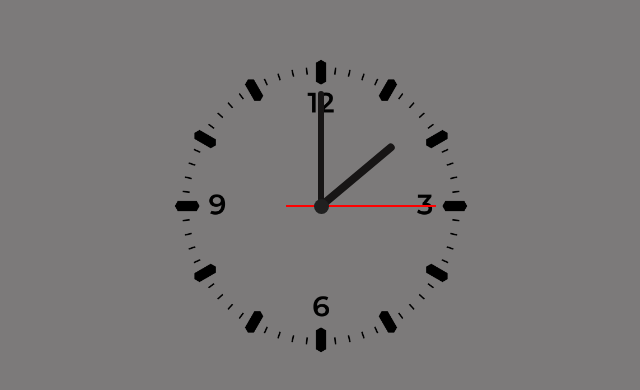
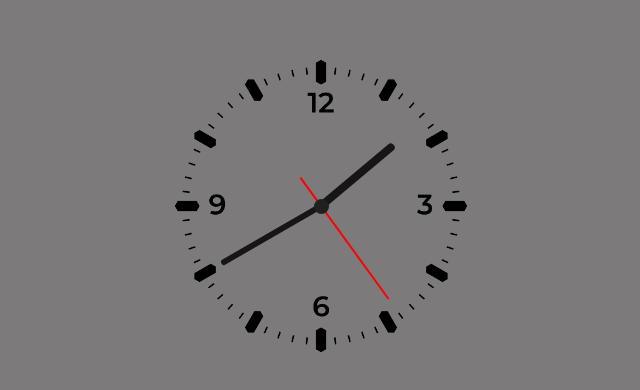
Before and after one commit to Niloufar97/Analog-Clock, a plain HTML site: page index.html in a window 1280 px wide. Shown: the part 194-584 px from the top of the page, without its empty margins (319-959 px from the left). Drawn offline with Linux system fonts and the light colour scheme.

Commit message:
js file completed

```diff
--- a/index.html
+++ b/index.html
@@ -12,5 +12,6 @@
         <div class="hand min"></div>
         <div class="hand sec"></div>
     </div>
+    <script src="script.js"></script>
 </body>
 </html>
--- /dev/null
+++ b/script.js
@@ -0,0 +1,15 @@
+let sec = document.querySelector('.sec');
+let min = document.querySelector('.min');
+let hour = document.querySelector('.hour');
+
+let deg = 6;
+
+setInterval(() =>{
+    let date = new Date();
+    let h = date.getHours() * 30;
+    let minute = date.getMinutes() * deg;
+    let second = date.getSeconds() * deg;
+    sec.style.transform = `rotateZ(${h + (minute/12)}deg)`
+    sec.style.transform = `rotateZ(${second}deg)`
+    min.style.transform = `rotateZ(${minute}deg)`
+} , 1000)
```
